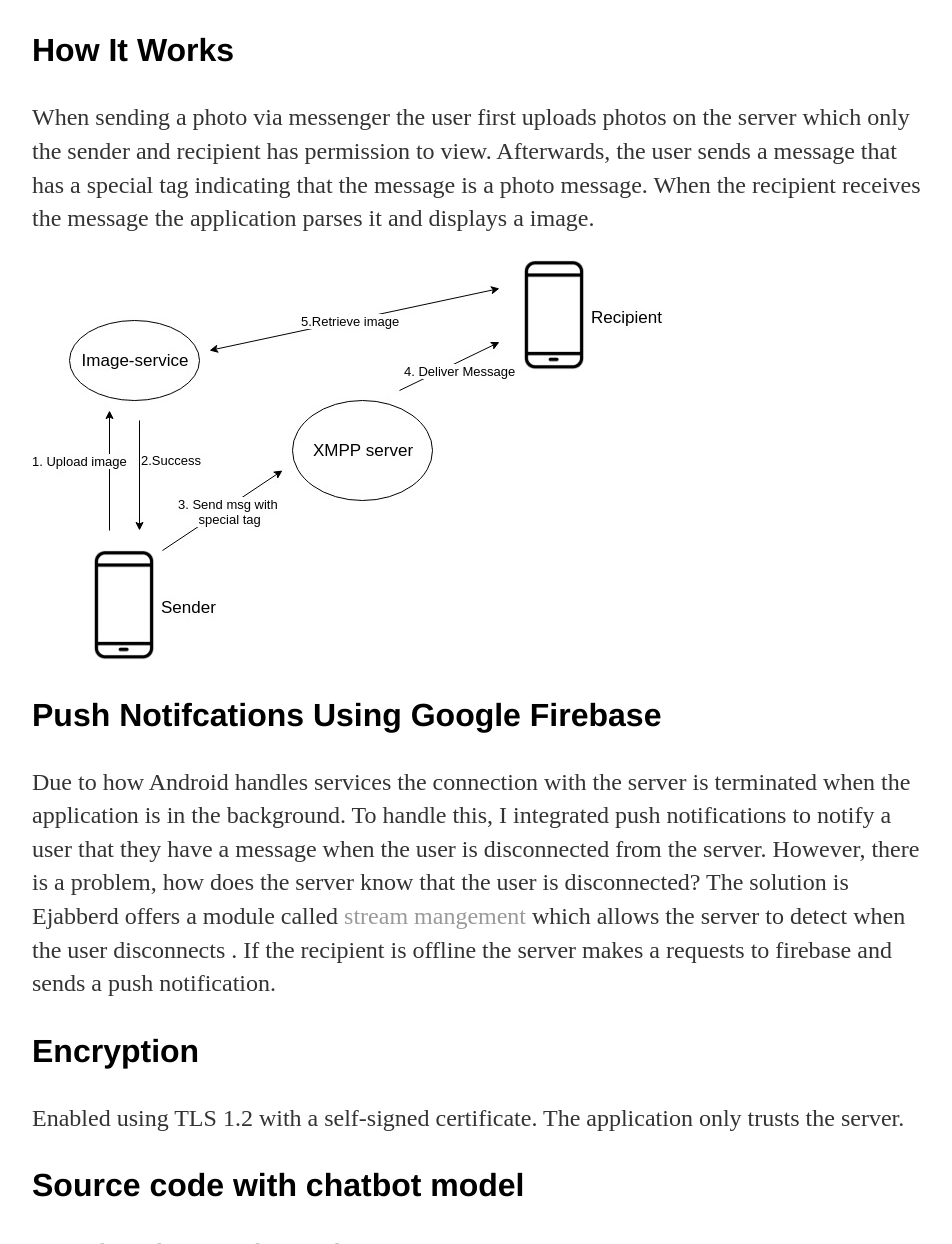
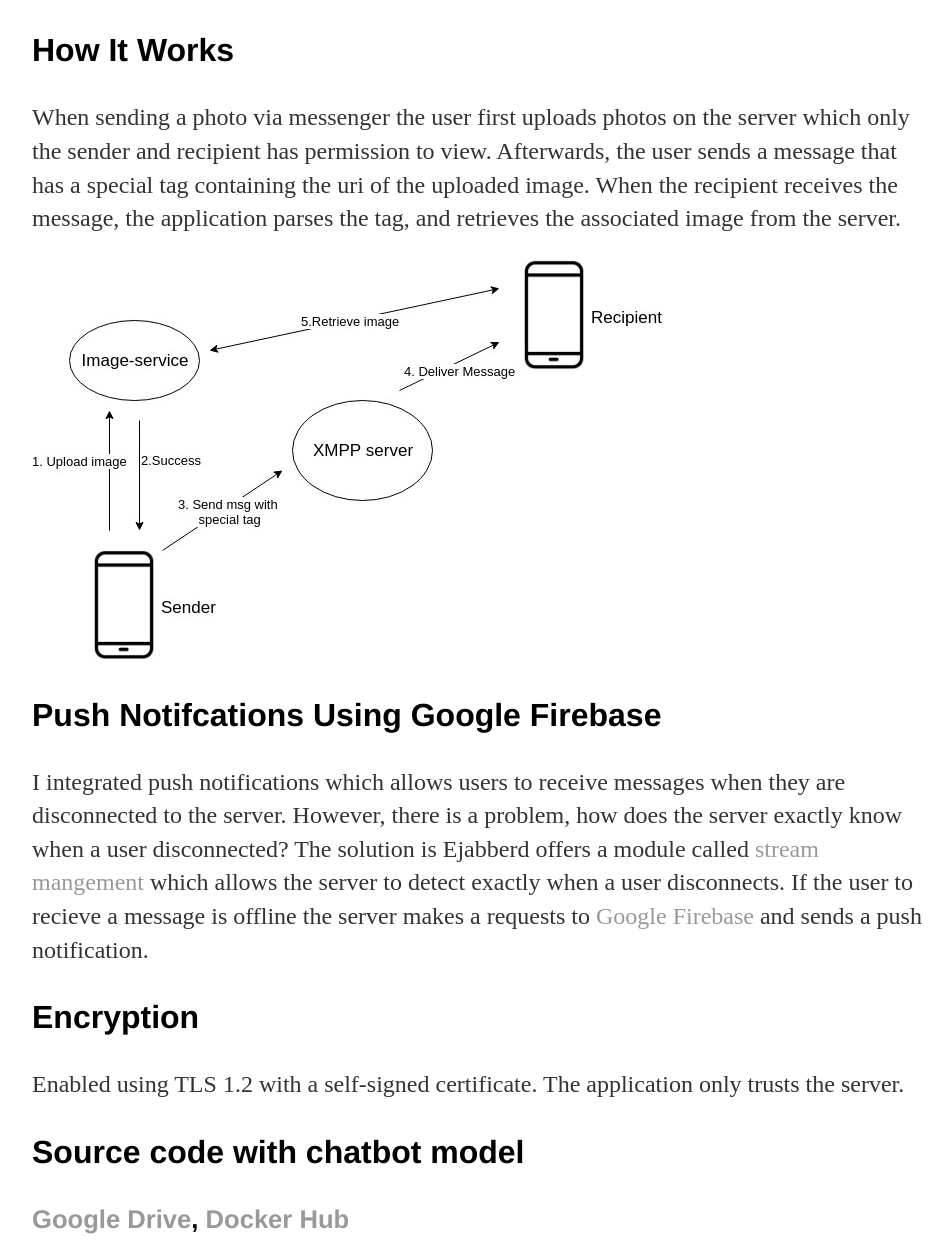
Before and after one commit to jcho7022/jcho7022.github.io, a Jekyll site: the page built from projects/chatbot/index.html, in a window 1280 px wide and 1400 px high, scrolled down 6016 px, cut to the strip 156-1400 px from the top of the window. Shown: the whole strip, without its empty margins (160-1112 px from the left). Built offline with Jekyll 4.4.1, drawn with Linux system fonts in a browser that asks for light colours.

Commit message:
Update index.html

```diff
--- a/projects/chatbot/index.html
+++ b/projects/chatbot/index.html
@@ -61,16 +61,19 @@ messages are static content.</p>
 <iframe  width="1000" height="680" src="https://www.youtube.com/embed/dOUVLUR15P0" frameborder="0" allow="accelerometer; autoplay; encrypted-media; gyroscope; picture-in-picture" allowfullscreen></iframe>
 <h3>How It Works</h3>
 <p>When sending a photo via messenger the user first uploads photos
-on the server which only the sender and recipient has permission to view. Afterwards, the user sends a message that has a special tag indicating that the message
-is a photo message. When the recipient receives the message the application parses it and displays a image.</p>
+on the server which only the sender and recipient has permission to view.
+ Afterwards, the user sends a message that has a special tag containing the uri of the uploaded image.
+ When the recipient receives the message, the application parses the tag, and retrieves the associated image from the server.</p>
 <img src="image_message_diagram.jpg" alt="image_message_diagram">
 
 <h3>Push Notifcations Using Google Firebase</h3>
-<p>Due to how Android handles services the connection with the server is terminated when the application is in the background.
-To handle this, I integrated push notifications to notify a user that they have a message when the user is disconnected from the server.
- However, there is a problem, how does the server know that the user is disconnected? The solution is Ejabberd offers a module called
-<a href="https://xmpp.org/extensions/xep-0198.html">stream mangement</a> which allows the server to detect when the user disconnects
-. If the recipient is offline the server makes a requests to firebase and sends a push notification.</p>
+<p>I integrated push notifications which allows users to receive messages when they are disconnected to the server.
+ However, there is a problem, how does the server exactly know when a user disconnected?
+ The solution is Ejabberd offers a module called <a href="https://xmpp.org/extensions/xep-0198.html">stream mangement</a>
+ which allows the server to detect exactly when a user disconnects.
+ If the user to recieve a message is offline the server makes a
+ requests to <a href="https://firebase.google.com/products/cloud-messaging/">Google Firebase</a> and sends a push notification.</p>
+
 
 <h3>Encryption</h3>
 <p>Enabled using TLS 1.2 with a self-signed certificate. The application only trusts the server.</p>
```
